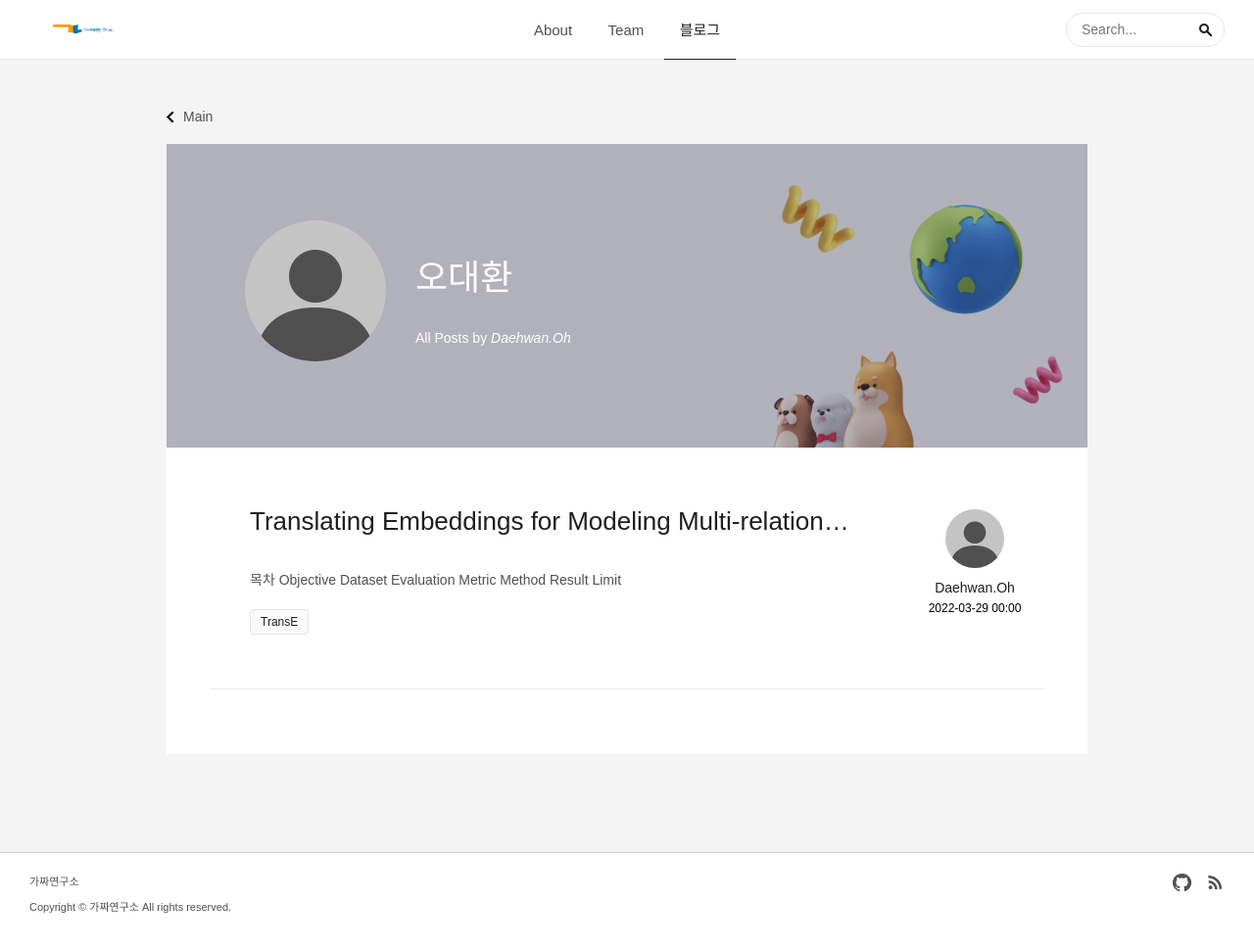
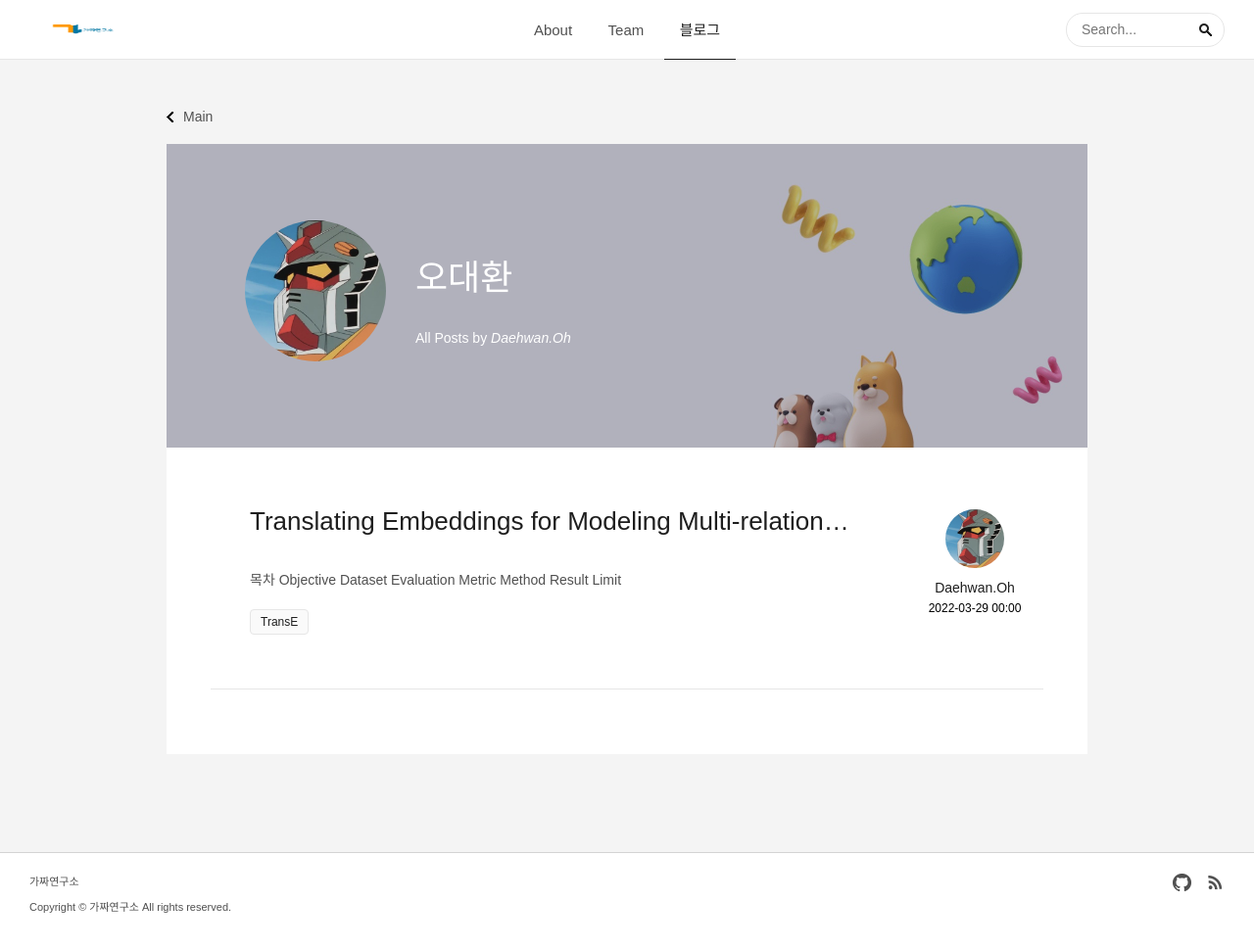
Before and after one commit to Pseudo-Lab/graph, a Jekyll site: the page built from _authors/Daehwan.Oh.md, in a window 1280 px wide. Shown: the whole page at 98% size. Built offline with Jekyll 4.4.1, drawn with Linux system fonts in a browser that asks for light colours; some web fonts are replaced.

Commit message:
Update Daehwan.Oh.md

```diff
--- a/_authors/Daehwan.Oh.md
+++ b/_authors/Daehwan.Oh.md
@@ -1,5 +1,5 @@
 ---
 name: Daehwan.Oh
 title: 오대환
-image: /files/authors/Gundam's_head.jpeg
+image: /files/authors/Daehwan.Oh.jpeg
 ---
```
